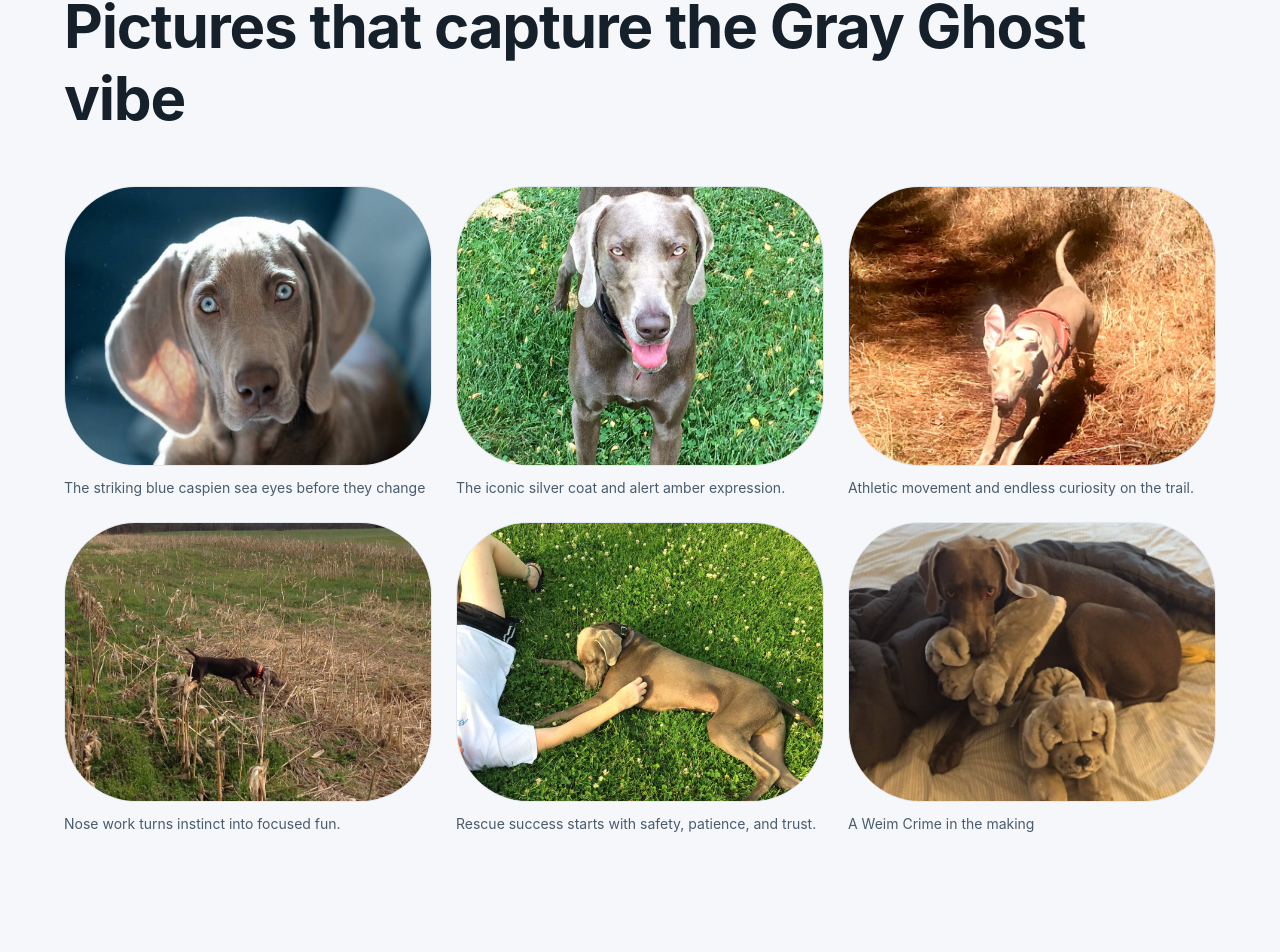
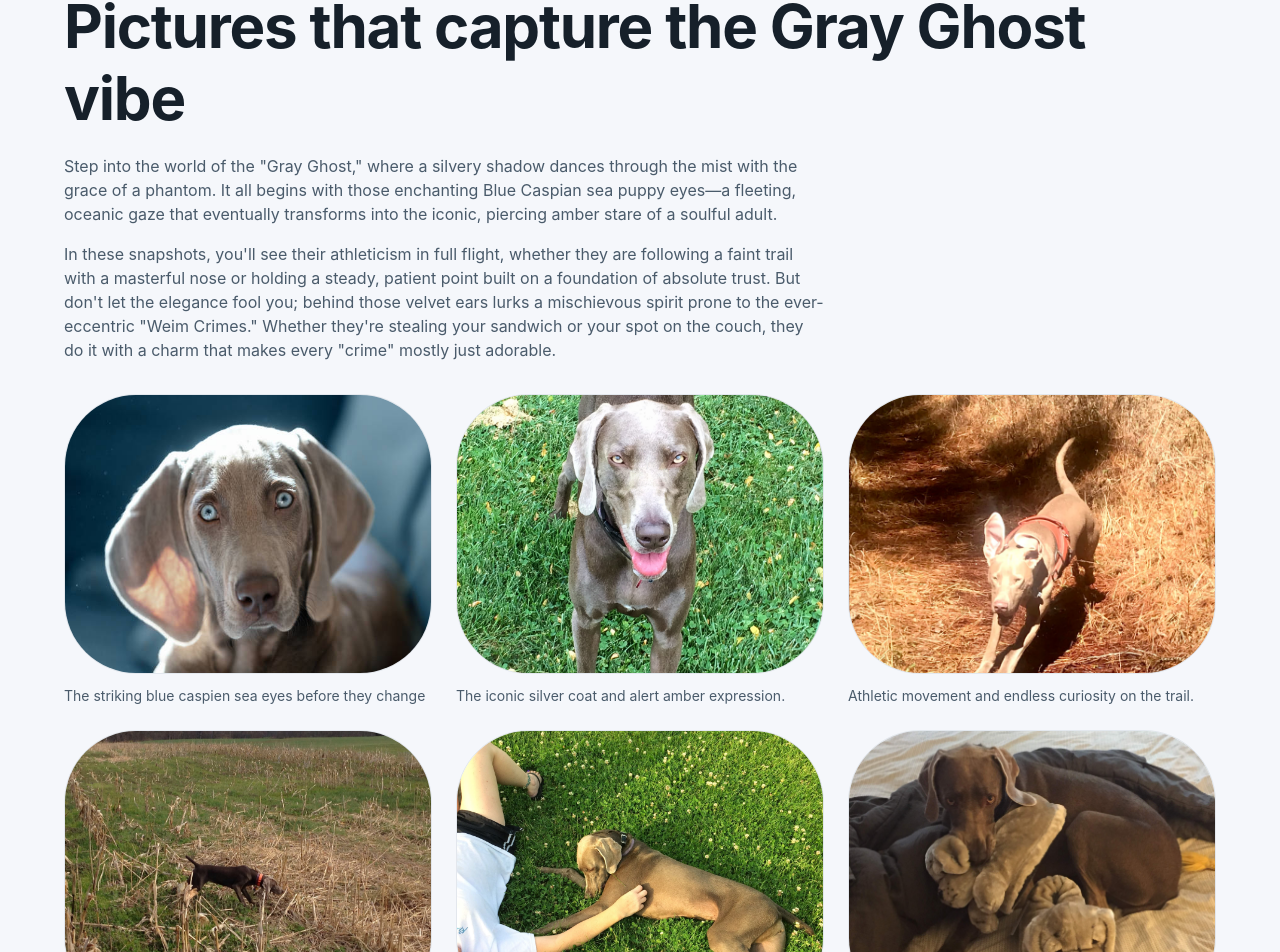
Before and after one commit to evilbeliver/weimwisdom, a Next.js app: page / in a window 1280 px wide. Shown: the part 3016-3968 px from the top of the page. Built offline with nearby package versions, Linux system fonts and the light colour scheme.

Commit message:
updated home page content

```diff
--- a/src/pages/index.tsx
+++ b/src/pages/index.tsx
@@ -40,7 +40,10 @@ export default function HomePage() {
       <SectionBlock
         eyebrow="Photo gallery"
         title="Pictures that capture the Gray Ghost vibe"
-        description=""
+        description={[
+          `Step into the world of the "Gray Ghost," where a silvery shadow dances through the mist with the grace of a phantom. It all begins with those enchanting Blue Caspian sea puppy eyes—a fleeting, oceanic gaze that eventually transforms into the iconic, piercing amber stare of a soulful adult.`,
+          `In these snapshots, you'll see their athleticism in full flight, whether they are following a faint trail with a masterful nose or holding a steady, patient point built on a foundation of absolute trust. But don't let the elegance fool you; behind those velvet ears lurks a mischievous spirit prone to the ever-eccentric "Weim Crimes." Whether they're stealing your sandwich or your spot on the couch, they do it with a charm that makes every "crime" mostly just adorable.`
+        ]}
         hasContent={galleryImages.length > 0}
         fallback={fallbackMessage}
       >
```
